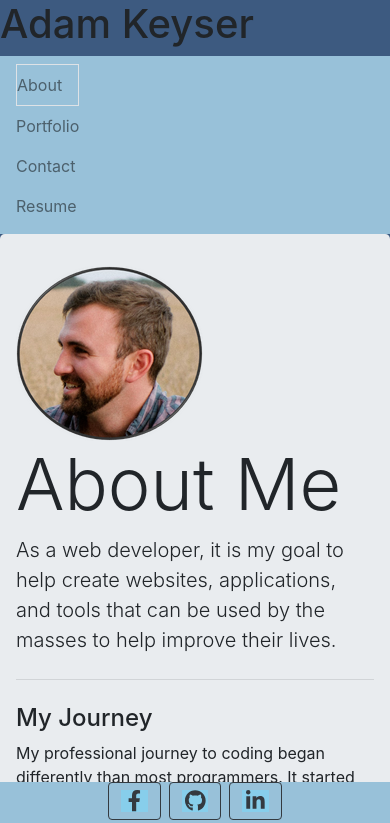
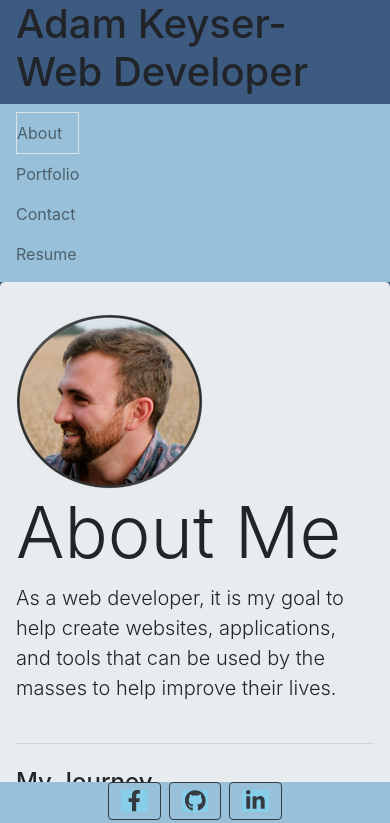
Before and after one commit to adamkeyser45/professional_portfolio, a React (Create React App) app: page / in a window 390 px wide. Shown: the top 823 px of the page. Built offline with nearby package versions, Linux system fonts and the light colour scheme.

Commit message:
about page mobile friendly

```diff
--- a/src/components/Header/index.js
+++ b/src/components/Header/index.js
@@ -3,7 +3,7 @@ import React from 'react';
 function Header() {
     return (
         <section>
-            <h1>Adam Keyser</h1>
+            <h1 className="h1 px-3">Adam Keyser- Web Developer</h1>
         </section>
     )
 }
--- a/src/components/pages/About.js
+++ b/src/components/pages/About.js
@@ -3,13 +3,21 @@ import React from 'react';
 function About() {
     return (
         <div className="jumbotron">
+            <div className="row">
+                <div className="col-12 col-md-2">
                     <img className="img-fluid" src={require("../../assets/img/adam_portrait_small.png")}
                         alt="A protrait of Adam Keyser"/>
+                </div>
+                <div className="col-12 col-md-10">
                     <h1 className="display-3">About Me</h1>
                     <p className="lead">
                         As a web developer, it is my goal to help create websites, applications,
                         and tools that can be used by the masses to help improve their lives.
                     </p>
+                </div>
+
+            </div>
+
             <hr className="my-4" />
             <h4>My Journey</h4>
             <p>
```
Lines whose indentation alone changed are shown as unchanged.
